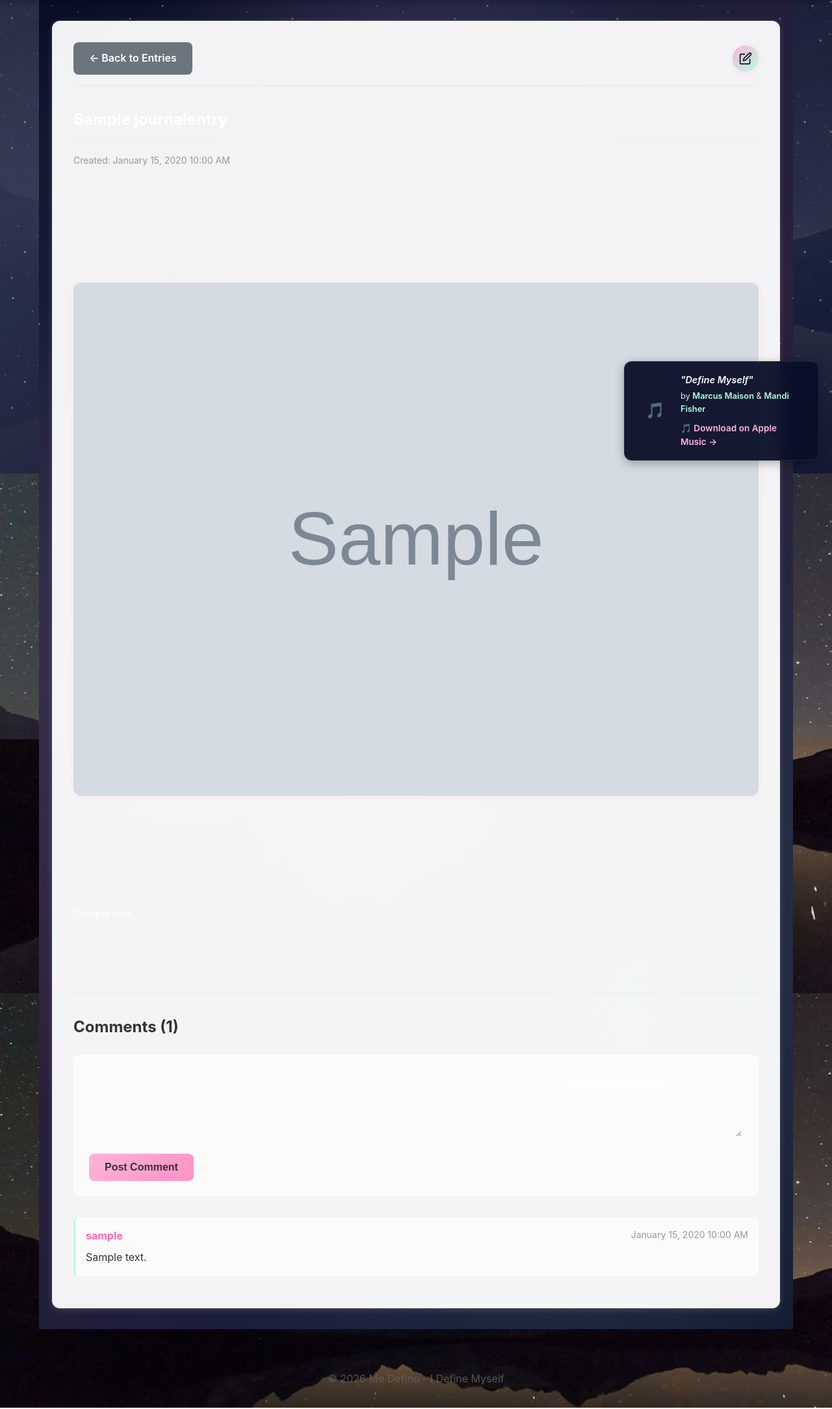
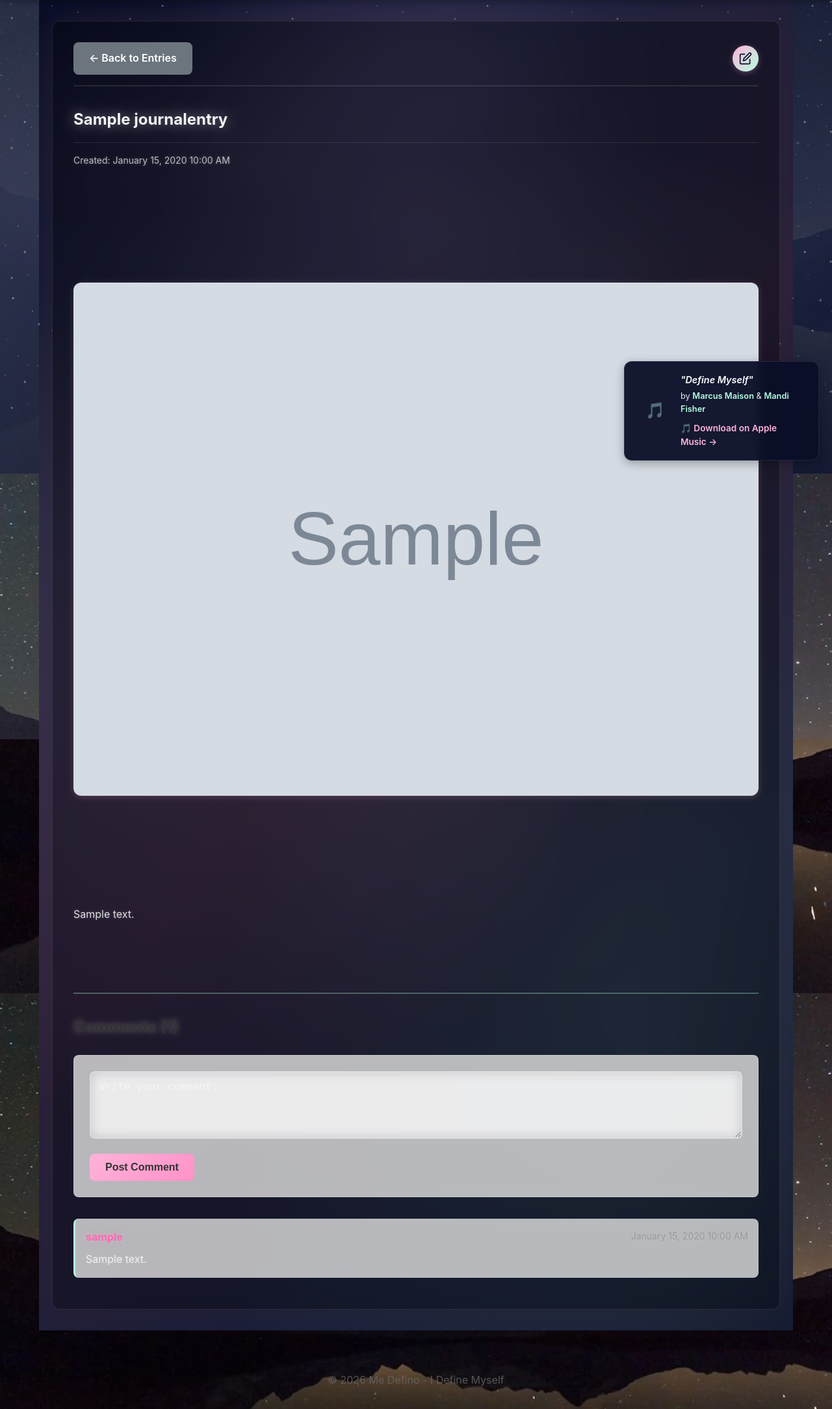
Before and after one commit to deannariddlespur/sisepuede-journal, a Django app: page /entry/1/ in a window 1280 px wide. Shown: the part 71-2240 px from the top of the page at 65% size. Run offline with Django 5.2, Linux system fonts and the light colour scheme; a user stored in the database is signed in; tables that the repository leaves empty hold one stand-in row (values such as "Sample post"); grey boxes marked "Sample" are stand-in pictures.

Commit message:
Fix entry detail page space theme styling
- Add space theme styling for .entry-detail container (dark transparent background)
- Add space theme styling for .entry-header-actions border
- Add space theme styling for .entry-meta text and border
- Add comprehensive space theme styling for comments section
- Fix white text on white background visibility issue on entry detail pages

```diff
--- a/entries/static/entries/css/style.css
+++ b/entries/static/entries/css/style.css
@@ -869,6 +869,12 @@ main {
     border-top: 1px solid #eee;
 }
 
+.space-theme-page .entry-meta {
+    color: rgba(255, 255, 255, 0.7);
+    text-shadow: 0 0 5px rgba(255, 255, 255, 0.2);
+    border-top-color: rgba(255, 255, 255, 0.1);
+}
+
 /* Empty State */
 .empty-state {
     text-align: center;
@@ -1120,6 +1126,15 @@ input[type="file"]:hover {
     border: 1px solid rgba(179, 255, 224, 0.3);
 }
 
+.space-theme-page .entry-detail {
+    background: rgba(0, 0, 0, 0.3);
+    backdrop-filter: blur(10px);
+    border: 1px solid rgba(255, 255, 255, 0.1);
+    box-shadow:
+        0 4px 30px rgba(0, 0, 0, 0.3),
+        0 0 40px rgba(255, 179, 217, 0.1);
+}
+
 .entry-header-actions {
     display: flex;
     justify-content: space-between;
@@ -1127,6 +1142,10 @@ input[type="file"]:hover {
     margin-bottom: 2rem;
     padding-bottom: 1rem;
     border-bottom: 2px solid #eee;
+}
+
+.space-theme-page .entry-header-actions {
+    border-bottom-color: rgba(255, 255, 255, 0.1);
 }
 
 .entry-content h1 {
@@ -1222,6 +1241,101 @@ input[type="file"]:hover {
     text-shadow: 0 0 10px rgba(255, 179, 217, 0.5);
 }
 
+/* Comments Section */
+.comments-section {
+    margin-top: 3rem;
+    padding-top: 2rem;
+    border-top: 2px solid rgba(179, 255, 224, 0.3);
+}
+
+.comments-section h2 {
+    color: #333;
+    margin-bottom: 1.5rem;
+}
+
+.space-theme-page .comments-section {
+    border-top-color: rgba(255, 255, 255, 0.1);
+}
+
+.space-theme-page .comments-section h2 {
+    color: rgba(255, 255, 255, 0.95);
+    text-shadow: 0 0 10px rgba(255, 255, 255, 0.3);
+}
+
+.comment-form {
+    background: rgba(255, 255, 255, 0.7);
+    padding: 1.5rem;
+    border-radius: 8px;
+    margin-bottom: 2rem;
+}
+
+.space-theme-page .comment-form {
+    background: rgba(255, 255, 255, 0.1);
+    backdrop-filter: blur(10px);
+    border: 1px solid rgba(255, 255, 255, 0.2);
+}
+
+.comment {
+    background: rgba(255, 255, 255, 0.7);
+    padding: 1rem;
+    border-radius: 8px;
+    margin-bottom: 1rem;
+    border-left: 3px solid #b3ffe0;
+}
+
+.space-theme-page .comment {
+    background: rgba(255, 255, 255, 0.1);
+    backdrop-filter: blur(10px);
+    border-left-color: rgba(255, 179, 217, 0.6);
+}
+
+.comment strong {
+    color: #ff69b4;
+}
+
+.space-theme-page .comment strong {
+    color: rgba(255, 179, 217, 0.95);
+    text-shadow: 0 0 10px rgba(255, 179, 217, 0.5);
+}
+
+.comment span {
+    color: #999;
+    font-size: 0.875rem;
+}
+
+.space-theme-page .comment span {
+    color: rgba(255, 255, 255, 0.7);
+    text-shadow: 0 0 5px rgba(255, 255, 255, 0.2);
+}
+
+.comment p {
+    color: #333;
+    margin: 0;
+}
+
+.space-theme-page .comment p {
+    color: rgba(255, 255, 255, 0.9);
+    text-shadow: 0 0 5px rgba(255, 255, 255, 0.2);
+}
+
+.comments-section p {
+    color: #666;
+}
+
+.space-theme-page .comments-section p {
+    color: rgba(255, 255, 255, 0.8);
+    text-shadow: 0 0 5px rgba(255, 255, 255, 0.2);
+}
+
+.comments-section a {
+    color: #ff69b4;
+}
+
+.space-theme-page .comments-section a {
+    color: rgba(255, 179, 217, 0.9);
+    text-shadow: 0 0 10px rgba(255, 179, 217, 0.5);
+}
+
 /* Delete Confirm */
 .delete-confirm {
     background: rgba(255, 255, 255, 0.95);
```
